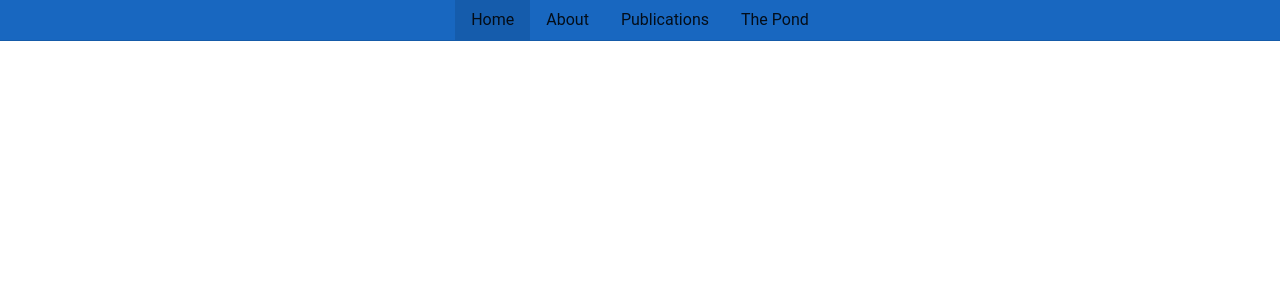
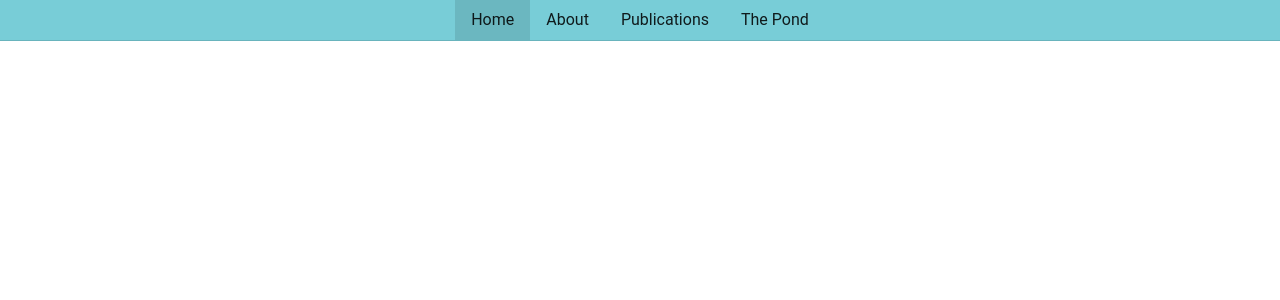
Before and after one commit to KT-man/VueFrontend, a Vue app: page / in a window 1280 px wide. Shown: the top 300 px of the page. Built offline with nearby package versions, Linux system fonts and the light colour scheme.

Commit message:
Correct setup of theme

```diff
--- a/src/App.vue
+++ b/src/App.vue
@@ -1,6 +1,7 @@
 <script setup lang="ts">
 import { RouterView } from 'vue-router'
-import NavBar from './components/NavBar.vue'
+import NavBar from './components/LayoutComponents/NavBar.vue'
+import FooterBar from './components/LayoutComponents/FooterBar.vue'
 
 const navTitle = 'Learning how to vue'
 </script>
@@ -8,10 +9,11 @@ const navTitle = 'Learning how to vue'
 <template>
   <v-app>
     <v-theme-provider>
-      <nav>
-        <NavBar :navBarTitle="navTitle" />
-      </nav>
-      <RouterView />
+      <NavBar :navBarTitle="navTitle" />
+      <v-main>
+        <RouterView></RouterView>
+      </v-main>
+      <v-footer height="auto"></v-footer>
     </v-theme-provider>
   </v-app>
 </template>
--- /dev/null
+++ b/src/components/LayoutComponents/FooterBar.vue
@@ -0,0 +1,11 @@
+<script lang="ts" setup></script>
+
+<template>
+  <v-footer></v-footer>
+</template>
+
+<style scoped>
+.v-footer {
+  background-color: rgb(var(--v-theme-dark-1));
+}
+</style>
--- a/src/components/NavBar.vue
+++ b/src/components/LayoutComponents/NavBar.vue
@@ -8,7 +8,7 @@ const navigationLinks = [
 </script>
 
 <template>
-  <v-navigation-drawer location="top" style="height: auto" mobile-breakpoint="xs">
+  <v-navigation-drawer location="top" mobile-breakpoint="xs" width="auto">
     <div class="navigation-container">
       <v-list-item v-for="link in navigationLinks" :key="link.id" :to="link.link">{{
         link.label
@@ -20,9 +20,11 @@ const navigationLinks = [
 <style scoped>
 .v-navigation-drawer {
   height: auto;
-  background-color: rgb(var(--v-theme-primary));
 }
 
+.v-navigation-drawer {
+  background-color: rgba(var(--v-theme-secondary));
+}
 .navigation-container {
   display: flex;
   justify-content: center;
--- a/src/main.ts
+++ b/src/main.ts
@@ -5,14 +5,10 @@ import router from './router'
 import { createApp } from 'vue'
 import { createPinia } from 'pinia'
 import 'vuetify/styles'
-import { createVuetify } from 'vuetify'
-import * as components from 'vuetify/components'
-import * as directives from 'vuetify/directives'
 
-const vuetify = createVuetify({
-  components,
-  directives
-})
+import createVuetify from './plugins/vuetify'
+
+const vuetify = createVuetify
 
 const app = createApp(App)
 
--- a/src/plugins/vuetify.ts
+++ b/src/plugins/vuetify.ts
@@ -1,18 +1,25 @@
 import { createVuetify, type ThemeDefinition } from 'vuetify'
 
-const customBlueTheme: ThemeDefinition = {
+import * as components from 'vuetify/components'
+import * as directives from 'vuetify/directives'
+
+const customTheme: ThemeDefinition = {
   colors: {
-    background: '#FCF7F8',
-    surface: '#78CDD7',
     primary: '#335C81',
-    'dark-1': '#274060',
-    'dark-2': '#1B2845'
+    surface: '#FCF7F8',
+    secondary: '#78CDD7',
+    info: '#274060',
+    warning: '#1B2845'
   }
 }
 
 export default createVuetify({
+  components,
+  directives,
   theme: {
-    themes: { customBlueTheme }
-  },
-  display: {}
+    defaultTheme: 'customTheme',
+    themes: {
+      customTheme
+    }
+  }
 })
--- a/src/views/HomeView.vue
+++ b/src/views/HomeView.vue
@@ -1,3 +1,3 @@
 <script setup lang="ts"></script>
 
-<template>Hello asdasd asd asd asdas da</template>
+<template></template>
--- a/tsconfig.app.json
+++ b/tsconfig.app.json
@@ -1,6 +1,6 @@
 {
   "extends": "@vue/tsconfig/tsconfig.dom.json",
-  "include": ["env.d.ts", "src/**/*", "src/**/*.vue"],
+  "include": ["env.d.ts", "src/**/*", "src/**/*.vue", "src/**/**/*.vue"],
   "exclude": ["src/**/__tests__/*"],
   "compilerOptions": {
     "composite": true,
```
